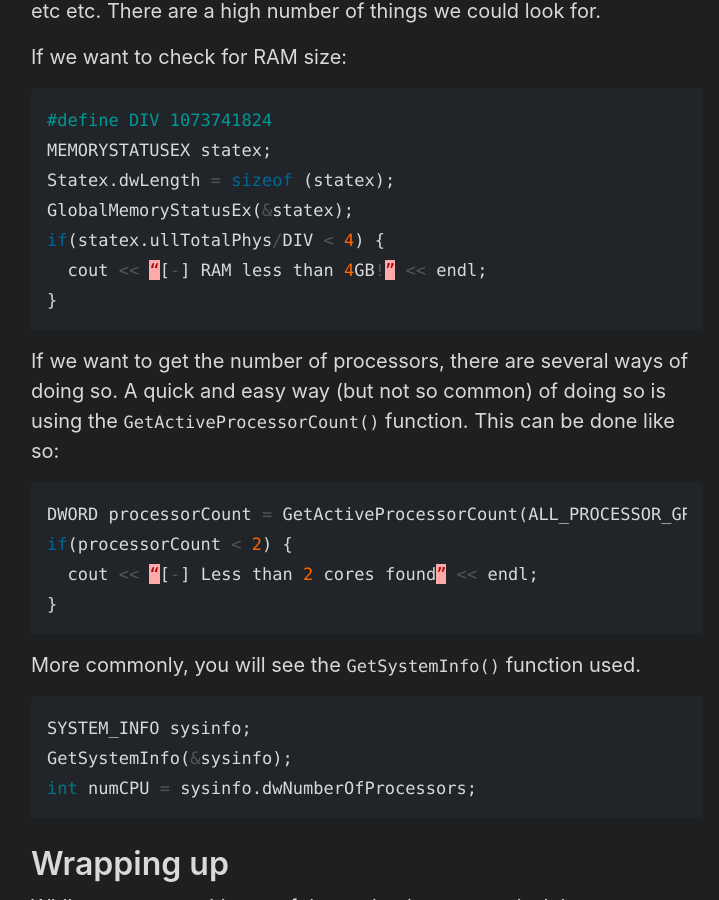
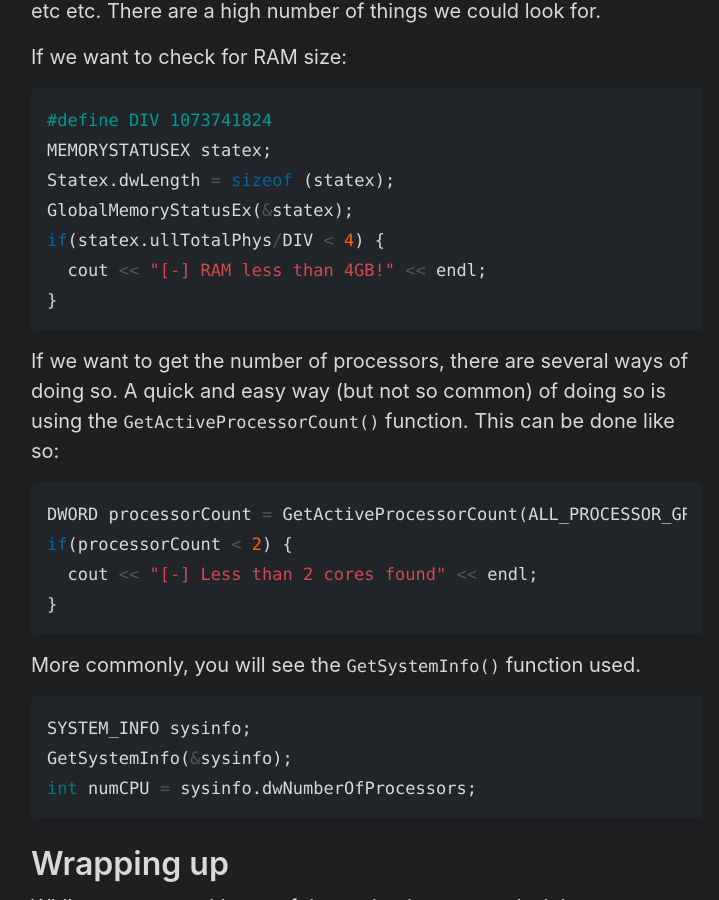
Before and after one commit to RePRGM/rePRGM.github.io, a Jekyll site: the page built from _posts/2023-04-04-lets-make-malware-part-8.md, in a window 1280 px wide and 900 px high, scrolled down 3902 px. Shown: the whole window, without its empty margins (273-992 px from the left). Built offline with Jekyll 4.4.1, drawn with Linux system fonts in a browser that asks for light colours.

Commit message:
Update 2023-04-04-lets-make-malware-part-8.md

````diff
--- a/_posts/2023-04-04-lets-make-malware-part-8.md
+++ b/_posts/2023-04-04-lets-make-malware-part-8.md
@@ -90,7 +90,7 @@ MEMORYSTATUSEX statex;
 Statex.dwLength = sizeof (statex);
 GlobalMemoryStatusEx(&statex);
 if(statex.ullTotalPhys/DIV < 4) {
-  cout << “[-] RAM less than 4GB!” << endl;
+  cout << "[-] RAM less than 4GB!" << endl;
 }
 ```
 
@@ -99,7 +99,7 @@ If we want to get the number of processors, there are several ways of doing so.
 ```cpp
 DWORD processorCount = GetActiveProcessorCount(ALL_PROCESSOR_GROUPS);
 if(processorCount < 2) {
-  cout << “[-] Less than 2 cores found” << endl;
+  cout << "[-] Less than 2 cores found" << endl;
 }
 ```
 
````
